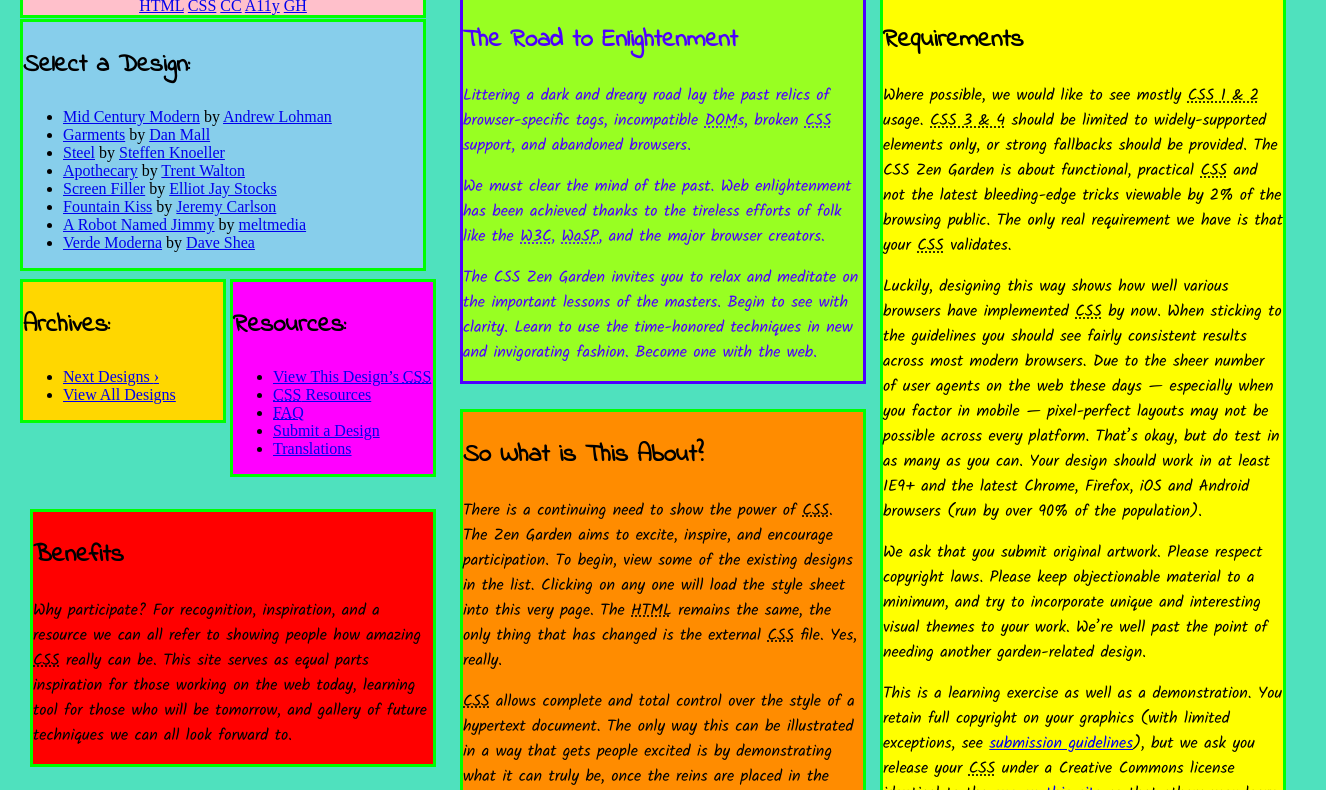
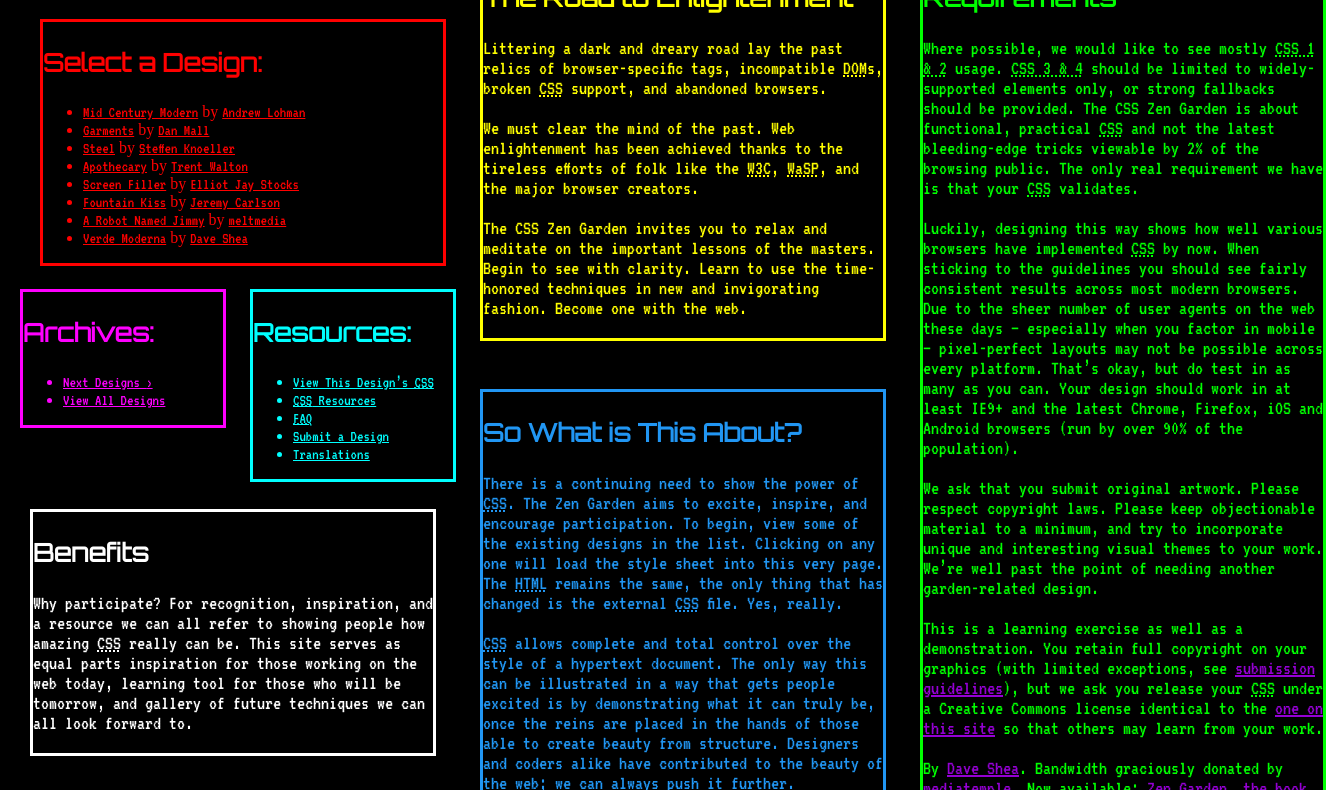
Before and after one commit to pupukung2007/pupukung2007.github.io, a plain HTML site: page csszengarden/index.html in a window 1280 px wide. Shown: the part 441-1231 px from the top of the page, 1326 px wide, since content can reach past the window. Drawn offline with Linux system fonts and the light colour scheme.

Commit message:
Change the theme, fixes animation direction

```diff
--- a/csszengarden/style.css
+++ b/csszengarden/style.css
@@ -2,17 +2,21 @@
 @import url('https://fonts.googleapis.com/css?family=Indie+Flower|Kalam');
 @import url('https://fonts.googleapis.com/css?family=Satisfy');
 
+@import url('https://fonts.googleapis.com/css?family=Orbitron');
+@import url('https://fonts.googleapis.com/css?family=Orbitron|VT323');
+
 
 body{
-	background-color: #00d4a1b0;
+	background-color: #000000;
 }
 
 header{
     font-size: 40px;
-    color: #c113de;
+    color: #ff5e00;
     font-style: oblique;
     text-align: center;
-    font-family: 'Satisfy', cursive;
+    /*font-family: 'Satisfy', cursive;*/
+    font-family: 'VT323', monospace;
     	-webkit-animation: tracking-in-expand 1s cubic-bezier(0.215, 0.610, 0.355, 1.000) both;
 	        animation: tracking-in-expand 1s cubic-bezier(0.215, 0.610, 0.355, 1.000) both;
 }
@@ -29,152 +33,191 @@
 	        animation: text-focus-in 1s cubic-bezier(0.550, 0.085, 0.680, 0.530) both;
 
 }
+
 a:hover{
-	background-color: lime;
-}
-
-.design-name:hover{
-	background-color: red;
-}
-.designer-name:hover{
-	background-color: gold;
+	color: white;
 }
 
 h3{
-	font-family: 'Indie Flower', cursive;
+	/*font-family: 'Indie Flower', cursive;*/
+	font-family: 'Orbitron', sans-serif;
 	font-size: 25px;
 }
 p{
-	font-family: 'Kalam', cursive;
+	/*font-family: 'Kalam', cursive;*/
+	font-family: 'VT323', monospace;
+	font-size: 20px;
+	opacity: 1;
+
 }
-.main div:hover{
+a{
+	color: darkviolet;
+	font-family: 'VT323', monospace;
+}
+abbr:hover{
+	/*color: #ff5e00;*/
+	color: brown;
+}
+p:hover{
 	-webkit-animation: heartbeat 1.5s ease-in-out infinite both;
 	        animation: heartbeat 1.5s ease-in-out infinite both;
+	        opacity: 0.75;
 
 }
 
 .summary{
+	background-color: black;
 	border-style: solid;
-    border-color: #f7dc00;
-    background-color: #f403a2;
-	-webkit-animation: fade-in 1.2s cubic-bezier(0.390, 0.575, 0.565, 1.000) both;
-	        animation: fade-in 1.2s cubic-bezier(0.390, 0.575, 0.565, 1.000) both;
+    border-color: #f403a2;
+    color: #f403a2;
+	-webkit-animation: fade-in 3s cubic-bezier(0.390, 0.575, 0.565, 1.000) both;
+	        animation: fade-in 3s cubic-bezier(0.390, 0.575, 0.565, 1.000) both;
 	text-align: center;
-	color: gold;
-	margin-bottom: 10px;
+	margin-bottom: 20px;
 }
 
 .preamble{
 	border-style: solid;
-    border-color: #4d00ff;
-    color: #4d00ff;
-    background-color: #98ff22;
+	background-color: black;
+    border-color: yellow;
+    color: yellow;
 		-webkit-animation: slide-in-top 1s cubic-bezier(0.250, 0.460, 0.450, 0.940) both;
 	        animation: slide-in-top 1s cubic-bezier(0.250, 0.460, 0.450, 0.940) both;
 	width: 400px;
-	left: 460px;
+	left: 480px;
 	position: absolute;
 
 }
 
 .explanation{
 	border-style: solid;
-    border-color: lime;
-    background-color: darkorange;
+	background-color: black;
+    border-color: #2196f3;
+    color: #2196f3;
+
 	-webkit-animation: slide-in-bottom 1s cubic-bezier(0.250, 0.460, 0.450, 0.940) both;
 	        animation: slide-in-bottom 1s cubic-bezier(0.250, 0.460, 0.450, 0.940) both;
 	width: 400px;
-	left: 460px;
-	top: 850px;
+	left: 480px;
+	top: 830px;
 	position: absolute;
-}
-.explanation:focus{
-		-webkit-animation: slide-fwd-center 0.45s cubic-bezier(0.250, 0.460, 0.450, 0.940) both;
-	        animation: slide-fwd-center 0.45s cubic-bezier(0.250, 0.460, 0.450, 0.940) both;
 }
 
 
 .participation{
 	border-style: solid;
-    border-color: lime;
-    background-color: darkviolet;
-		-webkit-animation: slide-in-top 1s cubic-bezier(0.250, 0.460, 0.450, 0.940) both;
-	        animation: slide-in-top 1s cubic-bezier(0.250, 0.460, 0.450, 0.940) both;
+	background-color: black;
+    border-color: orange;
+    color: orange;
+
+		-webkit-animation: slide-in-left 1s cubic-bezier(0.250, 0.460, 0.450, 0.940) both;
+	        animation: slide-in-left 1s cubic-bezier(0.250, 0.460, 0.450, 0.940) both;
 	width: 800px;
-	top: 1350px;
+	top: 1300px;
 	position: absolute;
 }
 
 .benefits{
-	border-style: solid;
-    border-color: lime;
-    background-color: red;
-    -webkit-animation: slide-in-right 1s cubic-bezier(0.250, 0.460, 0.450, 0.940) both;
-	animation: slide-in-right 1s cubic-bezier(0.250, 0.460, 0.450, 0.940) both;
+    border-style: solid;
+	background-color: black;
+    border-color: white;
+    color: white;
+
+    -webkit-animation: slide-in-left 1s cubic-bezier(0.250, 0.460, 0.450, 0.940) both;
+	animation: slide-in-left 1s cubic-bezier(0.250, 0.460, 0.450, 0.940) both;
 	position: absolute;
 	top: 950px;
 	left: 30px;
 	width: 400px;
 }
 .requirements{
-	border-style: solid;
+    border-style: solid;
+	background-color: black;
     border-color: lime;
-    background-color: yellow;
+    color: lime;
+
 	position: absolute;
-	left: 880px;
+	left: 920px;
 	width: 400px;
-	-webkit-animation: slide-in-left 1s cubic-bezier(0.250, 0.460, 0.450, 0.940) both;
-	animation: slide-in-left 1s cubic-bezier(0.250, 0.460, 0.450, 0.940) both;
+	-webkit-animation: slide-in-right 1s cubic-bezier(0.250, 0.460, 0.450, 0.940) both;
+	animation: slide-in-right 1s cubic-bezier(0.250, 0.460, 0.450, 0.940) both;
 }
 
 .design-selection{
+	background-color: black;
 	border-style: solid;
-    border-color: lime;
-    background-color: skyblue;
+    border-color: red;
+    color: red;
+
 	    -webkit-animation: slide-in-left 1s cubic-bezier(0.250, 0.460, 0.450, 0.940) both;
 	animation: slide-in-left 1s cubic-bezier(0.250, 0.460, 0.450, 0.940) both;
 	position: absolute;
-	left: 20px;
+	left: 40px;
 	top: 460px;
 	width: 400px;
 }
+.design-selection a{
+    color: red;
+}
+.design-selection a:hover{
+    color: white;
+
+}
 .design-archives{
+	background-color: black;
 	border-style: solid;
-    border-color: lime;
-    background-color: gold;
-	    -webkit-animation: slide-in-left 1s cubic-bezier(0.250, 0.460, 0.450, 0.940) both;
-	animation: slide-in-left 1s cubic-bezier(0.250, 0.460, 0.450, 0.940) both;
+    border-color: magenta;
+    color: magenta;
+	    -webkit-animation: slide-in-bottom 1s cubic-bezier(0.250, 0.460, 0.450, 0.940) both;
+	animation: slide-in-bottom 1s cubic-bezier(0.250, 0.460, 0.450, 0.940) both;
 	position: absolute;
 	width: 200px;
-	top: 720px;
+	top: 730px;
 	left: 20px;
 }
+.design-archives a{
+    color: magenta;
+}
+.design-archives a:hover{
+    color: white;
+}
 .zen-resources{
+	background-color: black;
 	border-style: solid;
-    border-color: lime;
-    background-color: magenta;
-	    -webkit-animation: slide-in-left 1s cubic-bezier(0.250, 0.460, 0.450, 0.940) both;
-	animation: slide-in-left 1s cubic-bezier(0.250, 0.460, 0.450, 0.940) both;
+    border-color: aqua;
+    color: aqua;
+	    -webkit-animation: slide-in-top 1s cubic-bezier(0.250, 0.460, 0.450, 0.940) both;
+	animation: slide-in-top 1s cubic-bezier(0.250, 0.460, 0.450, 0.940) both;
 	position: absolute;
 	width: 200px;
-	top: 720px;
-	left: 230px;
+	top: 730px;
+	left: 250px;
+}
+.zen-resources a{
+    color: aqua;
+}
+.zen-resources a:hover{
+    color: white;
 }
 
 
 footer{
+	background-color: black;
+	border-style: solid;
+	border-color: darkviolet;
+	color: darkviolet;
 			-webkit-animation: text-focus-in 1s cubic-bezier(0.550, 0.085, 0.680, 0.530) both;
 	        animation: text-focus-in 1s cubic-bezier(0.550, 0.085, 0.680, 0.530) both;
-	background-color: pink;
 	width: 400px;
-	border-style: solid;
-	border-color: lime;
+
 	position: absolute;
-	left: 20px;
+	left: 40px;
+	font-size: 25px;
 	text-align: center;
 	/*top: 690px;*/
 
 }
+
 
 
 
@@ -516,36 +559,6 @@
 }
 
 /* ----------------------------------------------
- * Generated by Animista on 2019-1-24 12:35:19
- * w: http://animista.net, t: @cssanimista
- * ---------------------------------------------- */
-
-/**
- * ----------------------------------------
- * animation slide-fwd-center
- * ----------------------------------------
- */
-@-webkit-keyframes slide-fwd-center {
-  0% {
-    -webkit-transform: translateZ(0);
-            transform: translateZ(0);
-  }
-  100% {
-    -webkit-transform: translateZ(160px);
-            transform: translateZ(160px);
-  }
-}
-@keyframes slide-fwd-center {
-  0% {
-    -webkit-transform: translateZ(0);
-            transform: translateZ(0);
-  }
-  100% {
-    -webkit-transform: translateZ(160px);
-            transform: translateZ(160px);
-  }
-}
-/* ----------------------------------------------
  * Generated by Animista on 2019-1-24 12:41:43
  * w: http://animista.net, t: @cssanimista
  * ---------------------------------------------- */
```
